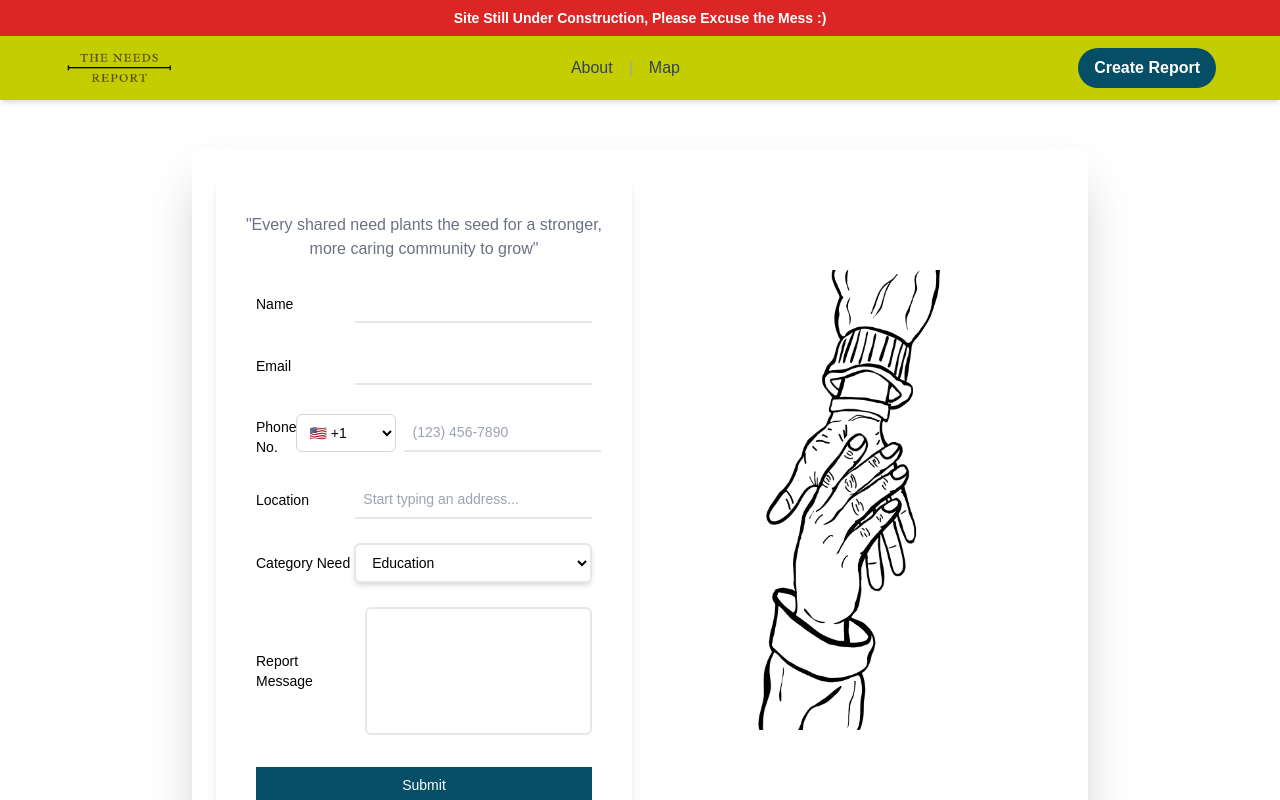
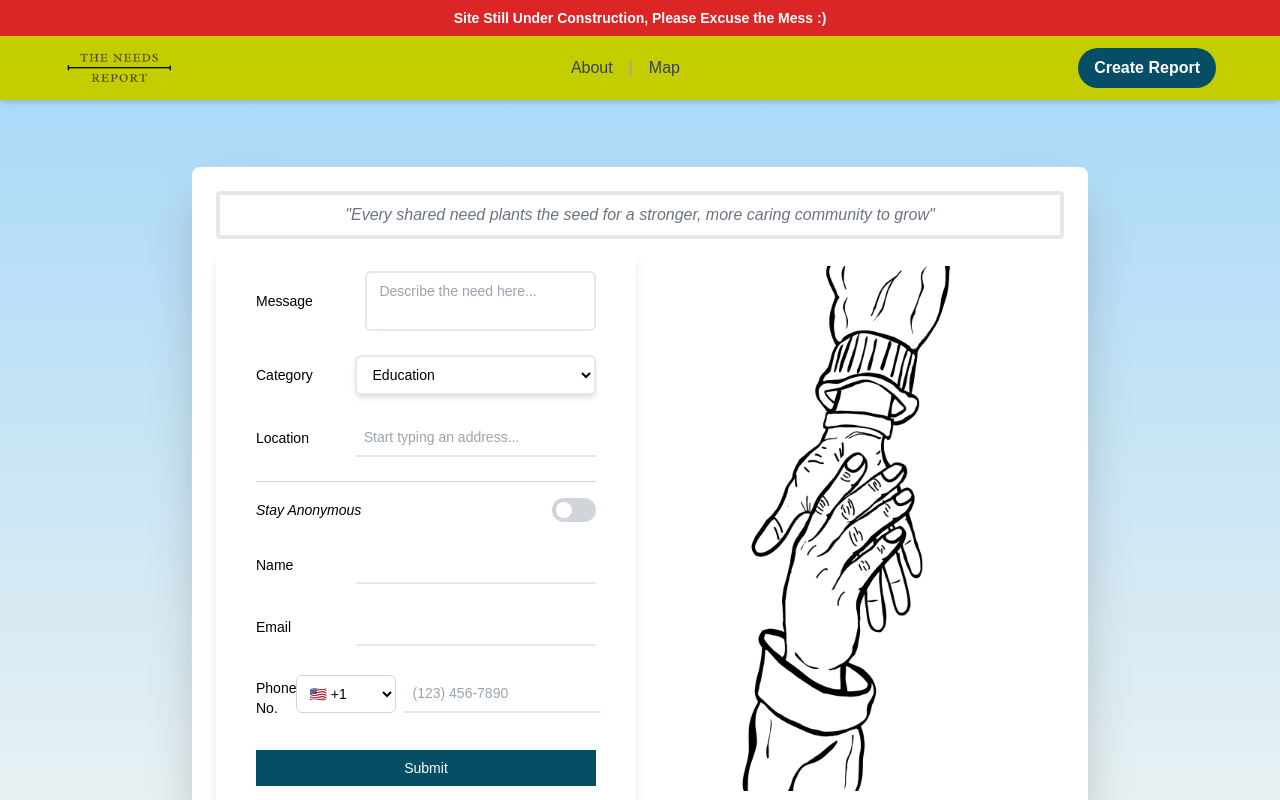
Before and after one commit to ittscomplicated/needs-report, a Next.js app: page /reports in a window 1280 px wide. Shown: the top 800 px of the page. Built offline with nearby package versions, Linux system fonts and the light colour scheme; no server answers.

Commit message:
anonymous toggle added

```diff
--- a/src/pages/_app.js
+++ b/src/pages/_app.js
@@ -6,8 +6,7 @@ import Script from "next/script";
 
 function MyApp({ Component, pageProps }) {
   return (
-    <div className="flex flex-col min-h-screen">
-
+    <div className="min-h-screen bg-gradient-to-b from-[#A2D6F9] to-[#FAF8F0] flex flex-col">
       <Header />
       <main className="flex-grow">
         <Component {...pageProps} />
--- a/src/pages/reports.js
+++ b/src/pages/reports.js
@@ -24,6 +24,7 @@ const Reports = () => {
   const [loading, setLoading] = useState(false);
   const [countryCode, setCountryCode] = useState("+1");
   const [customCode, setCustomCode] = useState("");
+  const [isAnonymous, setIsAnonymous] = useState(false);
 
   const API_ENDPOINT = process.env.NEXT_PUBLIC_API_ENDPOINT;
 
@@ -46,6 +47,23 @@ const Reports = () => {
 
   const handleSubmit = async (e) => {
     e.preventDefault();
+
+    // Manual validation
+    if (!needMessage.trim()) {
+      alert("Please enter a message for your report.");
+      return;
+    }
+
+    if (!isAnonymous) {
+      if (!name.trim()) {
+        alert("Please enter your name.");
+        return;
+      }
+      if (!email.trim()) {
+        alert("Please enter your email.");
+        return;
+      }
+    }
     setLoading(true);
     const finalCode = countryCode !== "" ? countryCode : customCode;
     const cleanedPhone = phone.replace(/\D/g, "");
@@ -59,9 +77,9 @@ const Reports = () => {
         body: JSON.stringify({
           latitude,
           longitude,
-          name,
-          email,
-          phone: cleanedPhone,
+          name: isAnonymous ? "" : name,
+          email: isAnonymous ? "" : email,
+          phone: isAnonymous ? "" : cleanedPhone,
           location,
           categoryNeed,
           needMessage,
@@ -93,119 +111,49 @@ const Reports = () => {
 
   return (
     <div>
-      <section className="w-full lg:h-screen flex items-center justify-center">
-        <div className="max-w-4xl w-full rounded-lg shadow-2xl p-6 hover:shadow-[8px_8px_24px_rgba(0,0,0,0.3)] transition-shadow grid grid-cols-1 sm:grid-cols-2 gap-4">
-          <div className="max-w-lg w-full bg-white rounded-lg shadow-lg p-6 hover:shadow-xl transition-shadow">
-            <div className="mx-auto max-w-lg text-center">
-              <p className="mt-4 text-gray-500">
+      <section className="w-full min-h-screen flex items-center justify-center py-8 md:py-12">
+        <div className="relative max-w-4xl w-full rounded-lg shadow-2xl p-6 hover:shadow-[8px_8px_24px_rgba(0,0,0,0.3)] transition-shadow bg-white grid grid-cols-1 gap-2">
+          {/* Top Full-Width Quote */}
+          <div className="flex items-center justify-center h-12 border-4 w-full rounded">
+            <p className="text-gray-500 text-sm md:text-base italic text-center">
               "Every shared need plants the seed for a stronger, more caring
               community to grow"
             </p>
-              <br />
           </div>
 
+          {/* Bottom Grid: Form + Image */}
+          <div className="grid grid-cols-1 sm:grid-cols-2 gap-2 w-full">
+            {/* Form Card */}
+            <div className="w-full bg-white rounded-lg shadow-lg p-6 hover:shadow-xl transition-shadow">
               <form
                 className="space-y-6 px-4 max-w-sm mx-auto font-[sans-serif]"
                 onSubmit={handleSubmit}
               >
-              <div className="flex items-center">
-                <label className="text-black-400 w-36 text-sm">Name</label>
-                <input
-                  type="text"
-                  value={name}
-                  onChange={(e) => setName(e.target.value)}
-                  required
-                  className="px-2 py-2 w-full border-b-2 focus:border-[#333] outline-none text-sm bg-white"
-                />
+                {/* Message Field */}
+                <div className="flex items-center space-x-4">
+                  <label
+                    htmlFor="report-message"
+                    className="text-black-400 w-36 text-sm"
+                  >
+                    Message
+                  </label>
+                  <textarea
+                    id="report-message"
+                    value={needMessage}
+                    onChange={(e) => {
+                      setNeedMessage(e.target.value);
+                      e.target.style.height = "auto";
+                      e.target.style.height = `${e.target.scrollHeight}px`;
+                    }}
+                    className="px-3 py-2 w-full border-2 rounded-md focus:border-[#333] outline-none text-sm bg-white resize-none"
+                    placeholder="Describe the need here..."
+                  ></textarea>
                 </div>
 
-              <div className="flex items-center">
-                <label className="text-black-400 w-36 text-sm">Email</label>
-                <input
-                  type="email"
-                  value={email}
-                  onChange={(e) => setEmail(e.target.value)}
-                  required
-                  className="px-2 py-2 w-full border-b-2 focus:border-[#333] outline-none text-sm bg-white"
-                />
-              </div>
-              <div className="flex items-start sm:items-center">
-                <label className="text-black-400 w-36 text-sm pt-2">
-                  Phone No.
-                </label>
-
-                <div className="flex flex-col sm:flex-row gap-2 w-full">
-                  {/* Country Code Selector */}
-                  <div className="flex gap-2">
-                    <select
-                      value={countryCode}
-                      onChange={(e) => {
-                        setCountryCode(e.target.value);
-                        if (e.target.value !== "") setCustomCode("");
-                      }}
-                      className="border border-gray-300 text-sm rounded-md py-2 px-2 bg-white w-[100px]"
-                      required
-                    >
-                      <option value="+1">🇺🇸 +1</option>
-                      <option value="+44">🇬🇧 +44</option>
-                      <option value="+52">🇲🇽 +52</option>
-                      <option value="+91">🇮🇳 +91</option>
-                      <option value="">🌍 Other</option>
-                    </select>
-
-                    {countryCode === "" && (
-                      <input
-                        type="text"
-                        value={customCode}
-                        onChange={(e) =>
-                          setCustomCode(e.target.value.replace(/[^\d+]/g, ""))
-                        }
-                        placeholder="+__"
-                        className="w-[80px] border border-gray-300 rounded-md py-2 px-2 text-sm"
-                        required
-                      />
-                    )}
-                  </div>
-
-                  {/* Phone Number Input */}
-                  <input
-                    type="tel"
-                    value={phone}
-                    onChange={(e) => {
-                      const input = e.target.value.replace(/\D/g, "");
-                      let formatted = input;
-
-                      if (input.length > 6) {
-                        formatted = `(${input.slice(0, 3)}) ${input.slice(
-                          3,
-                          6
-                        )}-${input.slice(6)}`;
-                      } else if (input.length > 3) {
-                        formatted = `(${input.slice(0, 3)}) ${input.slice(3)}`;
-                      } else if (input.length > 0) {
-                        formatted = `(${input}`;
-                      }
-
-                      setPhone(formatted);
-                    }}
-                    placeholder="(123) 456-7890"
-                    required
-                    className="flex-grow px-2 py-2 border-b-2 focus:border-[#333] outline-none text-sm bg-white"
-                  />
-                </div>
-              </div>
-
-              <div className="flex items-center">
-                <label className="text-black-400 w-36 text-sm">Location</label>
-                <LocationAutocomplete
-                  setLocation={setLocation}
-                  setLatitude={setLatitude}
-                  setLongitude={setLongitude}
-                />
-              </div>
+                {/* Category Field */}
                 <div className="flex items-center">
                   <label className="text-black-400 w-36 text-sm">
-                  Category Need
+                    Category
                   </label>
                   <select
                     value={categoryNeed}
@@ -222,21 +170,140 @@ const Reports = () => {
                     <option value="other">Other</option>
                   </select>
                 </div>
-              <div className="flex items-center space-x-4">
-                <label
-                  htmlFor="report-message"
-                  className="text-black-400 w-36 text-sm"
+
+                {/* Location Field */}
+                <div className="flex items-center">
+                  <label className="text-black-400 w-36 text-sm">
+                    Location
+                  </label>
+                  <LocationAutocomplete
+                    setLocation={setLocation}
+                    setLatitude={setLatitude}
+                    setLongitude={setLongitude}
+                  />
+                </div>
+
+                {/* Privacy Toggle */}
+                <div className="flex items-center justify-between border-t border-gray-300 pt-4 mt-4">
+                  <label className="text-black-400 text-sm flex items-center italic">
+                    Stay Anonymous
+                  </label>
+                  <button
+                    type="button"
+                    role="switch"
+                    aria-checked={isAnonymous}
+                    onClick={() => setIsAnonymous(!isAnonymous)}
+                    className={`relative inline-flex h-6 w-11 items-center rounded-full transition ${
+                      isAnonymous ? "bg-[#064E65]" : "bg-gray-300"
+                    }`}
                   >
-                  Report Message
+                    <span
+                      className={`inline-block h-4 w-4 transform rounded-full bg-white transition ${
+                        isAnonymous ? "translate-x-5" : "translate-x-1"
+                      }`}
+                    />
+                  </button>
+                </div>
+
+                {/* Conditionally Rendered Fields */}
+                {!isAnonymous && (
+                  <>
+                    {/* Name Field */}
+                    <div className="flex items-center">
+                      <label className="text-black-400 w-36 text-sm">
+                        Name
                       </label>
-                <textarea
-                  id="report-message"
-                  value={needMessage}
-                  onChange={(e) => setNeedMessage(e.target.value)}
-                  required
-                  className="px-3 py-2 w-full h-32 border-2 rounded-md focus:border-[#333] outline-none text-sm bg-white resize-none"
-                ></textarea>
+                      <input
+                        type="text"
+                        value={name}
+                        onChange={(e) => setName(e.target.value)}
+                        className="px-2 py-2 w-full border-b-2 focus:border-[#333] outline-none text-sm bg-white"
+                      />
                     </div>
+
+                    {/* Email Field */}
+                    <div className="flex items-center">
+                      <label className="text-black-400 w-36 text-sm">
+                        Email
+                      </label>
+                      <input
+                        type="email"
+                        value={email}
+                        onChange={(e) => setEmail(e.target.value)}
+                        className="px-2 py-2 w-full border-b-2 focus:border-[#333] outline-none text-sm bg-white"
+                      />
+                    </div>
+
+                    {/* Phone Field */}
+                    <div className="flex items-start sm:items-center">
+                      <label className="text-black-400 w-36 text-sm pt-2">
+                        Phone No.
+                      </label>
+                      <div className="flex flex-col sm:flex-row gap-2 w-full">
+                        {/* Country Code */}
+                        <div className="flex gap-2">
+                          <select
+                            value={countryCode}
+                            onChange={(e) => {
+                              setCountryCode(e.target.value);
+                              if (e.target.value !== "") setCustomCode("");
+                            }}
+                            className="border border-gray-300 text-sm rounded-md py-2 px-2 bg-white w-[100px]"
+                          >
+                            <option value="+1">🇺🇸 +1</option>
+                            <option value="+44">🇬🇧 +44</option>
+                            <option value="+52">🇲🇽 +52</option>
+                            <option value="+91">🇮🇳 +91</option>
+                            <option value="">🌍 Other</option>
+                          </select>
+
+                          {countryCode === "" && (
+                            <input
+                              type="text"
+                              value={customCode}
+                              onChange={(e) =>
+                                setCustomCode(
+                                  e.target.value.replace(/[^\d+]/g, "")
+                                )
+                              }
+                              placeholder="+__"
+                              className="w-[80px] border border-gray-300 rounded-md py-2 px-2 text-sm"
+                            />
+                          )}
+                        </div>
+
+                        {/* Phone Number */}
+                        <input
+                          type="tel"
+                          value={phone}
+                          onChange={(e) => {
+                            const input = e.target.value.replace(/\D/g, "");
+                            let formatted = input;
+
+                            if (input.length > 6) {
+                              formatted = `(${input.slice(0, 3)}) ${input.slice(
+                                3,
+                                6
+                              )}-${input.slice(6)}`;
+                            } else if (input.length > 3) {
+                              formatted = `(${input.slice(0, 3)}) ${input.slice(
+                                3
+                              )}`;
+                            } else if (input.length > 0) {
+                              formatted = `(${input}`;
+                            }
+
+                            setPhone(formatted);
+                          }}
+                          placeholder="(123) 456-7890"
+                          className="flex-grow px-2 py-2 border-b-2 focus:border-[#333] outline-none text-sm bg-white"
+                        />
+                      </div>
+                    </div>
+                  </>
+                )}
+
+                {/* Submit Button */}
                 <button
                   type="submit"
                   className="!mt-8 px-6 py-2 w-full bg-[#064E65] text-sm text-white mx-auto block"
@@ -246,11 +313,19 @@ const Reports = () => {
                 </button>
               </form>
             </div>
-          <div className="flex items-center rounded-lg p-6">
-            <img alt="" src="/images/handsDraw.png" />
+
+            {/* Image on the right */}
+            <div className="flex items-center justify-center">
+              <img
+                src="/images/handsDraw.png"
+                alt="Illustration"
+                className="w-full h-auto object-contain"
+              />
+            </div>
           </div>
         </div>
       </section>
+
       {error && <p className="text-red-500 text-center">{error}</p>}
     </div>
   );
```
Lines whose indentation alone changed are shown as unchanged.
